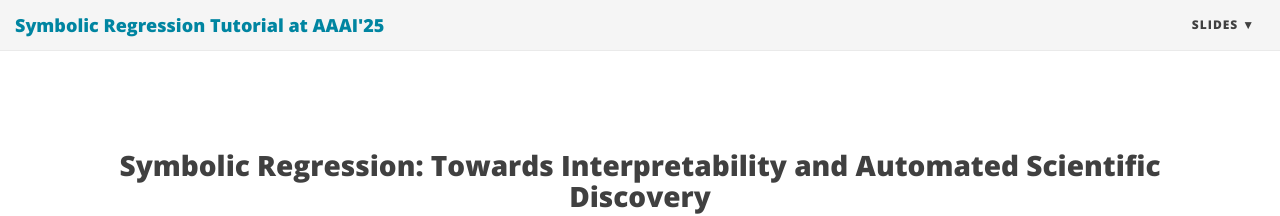
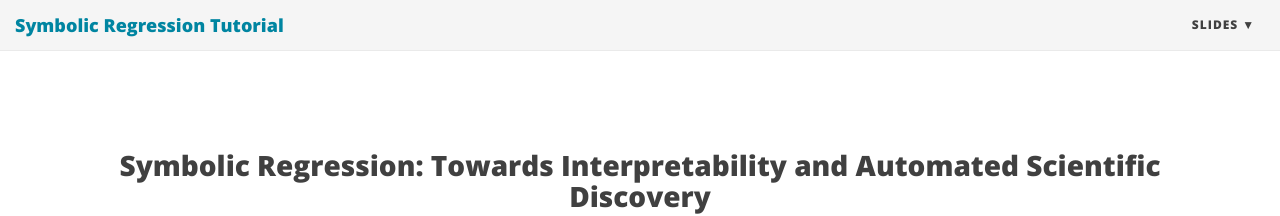
Before and after one commit to ZonglinY/llm4sd-aaai-2026, a Jekyll site: the page built from index.md, in a window 1280 px wide. Shown: the top 216 px of the page. Built offline with Jekyll 4.4.1, drawn with Linux system fonts in a browser that asks for light colours; nearby versions of some CDN libraries.

Commit message:
Update _config.yml

```diff
--- a/_config.yml
+++ b/_config.yml
@@ -16,7 +16,7 @@
 # Of course don't forget to change the username and projectname to YOUR username and project
 
 # Name of website
-title: Symbolic Regression Tutorial at AAAI'25
+title: Symbolic Regression Tutorial
 
 # Short description of your site
 description: Symbolic-Regression
@@ -59,7 +59,7 @@ footer-link-col: "#404040"
 
 # Change all these values or delete the ones you don't want.
 # Important: you must keep the "name" parameter, everything else you can remove
-author: Organizers of the Symbolic Regression Tutorial at AAAI 2025
+author: Organizers of the Symbolic Regression Tutorial
 
 
 # Image to show in the navigation bar - works best with a square image
```
